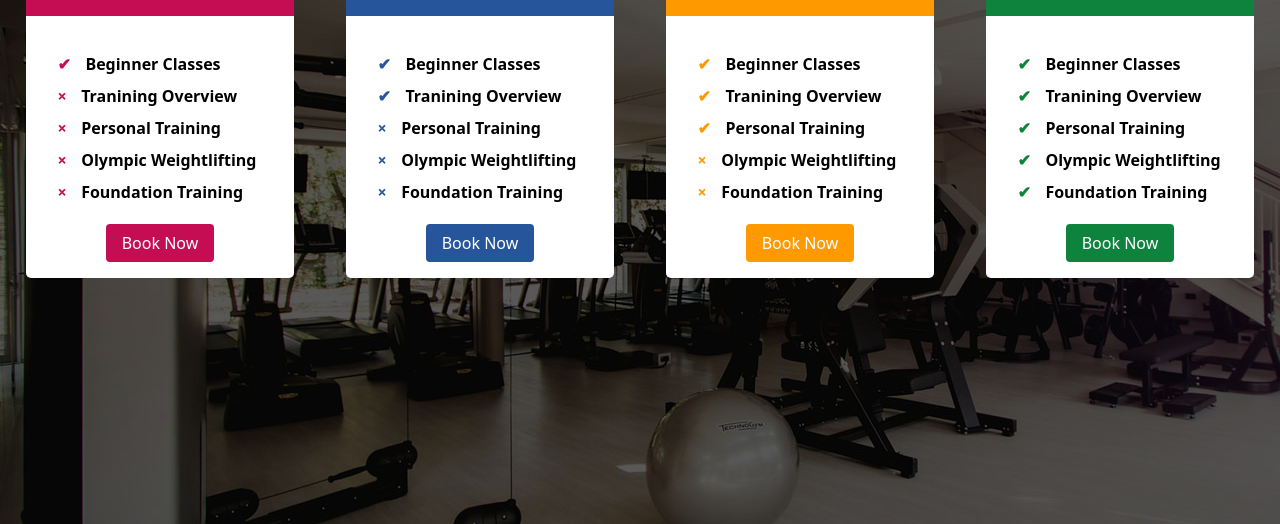
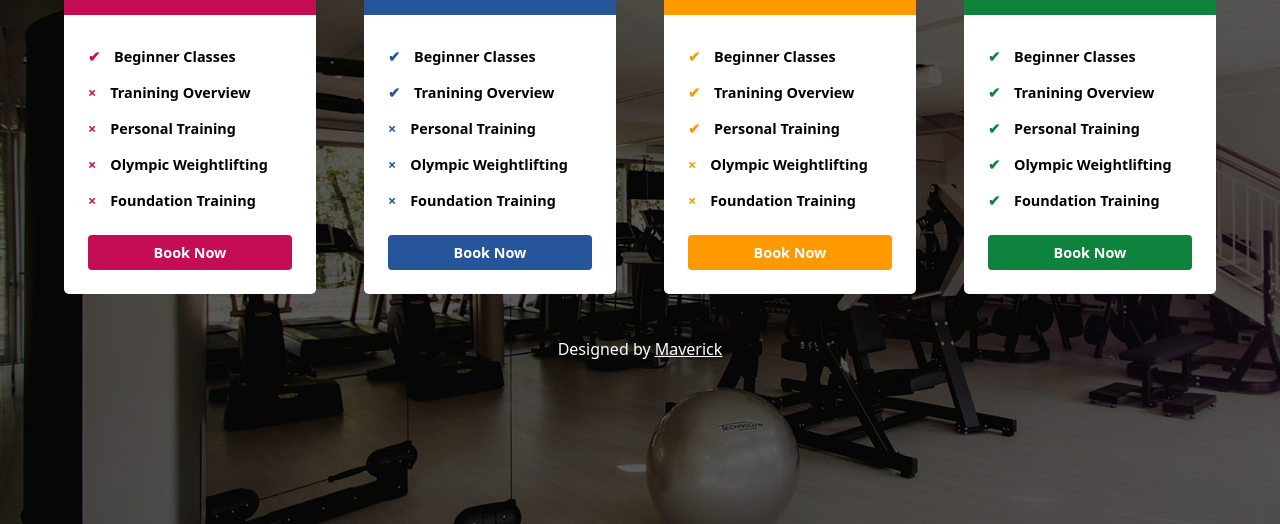
Before and after one commit to demicoder/pricing-tables-ui, a plain HTML site: page index.html in a window 1280 px wide. Shown: the part 276-800 px from the top of the page. Drawn offline with Linux system fonts and the light colour scheme.

Commit message:
Added main footer

```diff
--- a/index.html
+++ b/index.html
@@ -167,6 +167,13 @@
           </div>
         </div>
       </div>
+
+      <footer class="footer">
+        <p>
+          Designed by
+          <a target="_blank" href="https://twitter.com/supacode">Maverick</a>
+        </p>
+      </footer>
     </div>
   </body>
 </html>
--- a/scss/style.scss
+++ b/scss/style.scss
@@ -30,7 +30,7 @@ body {
   position: relative;
   z-index: 1;
   color: #fff;
-  max-width: 1300px;
+  max-width: 1200px;
   margin: auto;
 }
 
@@ -44,6 +44,7 @@ body {
   border-radius: 5px;
   overflow: hidden;
   margin: 1% 2%;
+  font-size: 90%;
   &__wrap {
     display: flex;
     flex-direction: row;
@@ -54,8 +55,11 @@ body {
   }
 
   &__price {
+    font: {
+      weight: 600;
+      size: 1.2rem;
+    }
     span {
-      font-weight: 600;
       font-size: 3rem;
     }
   }
@@ -82,14 +86,13 @@ body {
   &__body {
     background: #fff;
     color: #000;
-    padding: 1rem;
+    padding: 1.5rem;
   }
 
   &__options {
-    padding: 1rem;
-
+    margin: 0 0 1rem 0;
     li {
-      line-height: 2;
+      line-height: 2.5;
       span {
         font-weight: 600;
       }
@@ -127,12 +130,14 @@ body {
     text-align: center;
     a {
       text-decoration: none;
-      display: inline-block;
+      display: block;
       text-align: center;
+      // width:100%;
       padding: 0.5rem 1rem;
       border-radius: 4px;
       color: #fff;
       transition: 0.4s ease-out;
+      font-weight: 600;
       &:hover {
         transform: translateY(-3px);
         box-shadow: 0 5px 5px rgba(0, 0, 0, 0.4);
@@ -156,7 +161,19 @@ body {
   }
 }
 
-@media (max-width: 600px) {
+.footer {
+  text-align: center;
+  margin: 2rem 0;
+  a {
+    text-decoration: underline;
+    color: inherit;
+    &:hover {
+      text-decoration: none;
+    }
+  }
+}
+
+@media (max-width: 700px) {
   .package {
     width: 80%;
     margin-bottom: 2rem;
```
Also changed, not shown: css/style.css, css/style.min.css, 2 other files.
